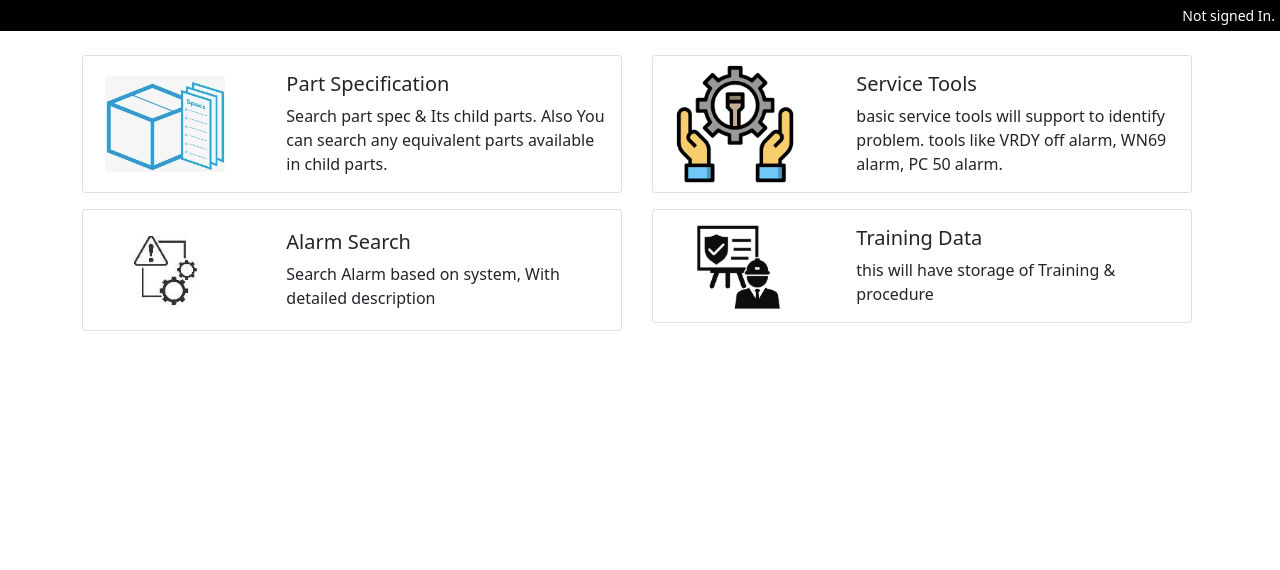
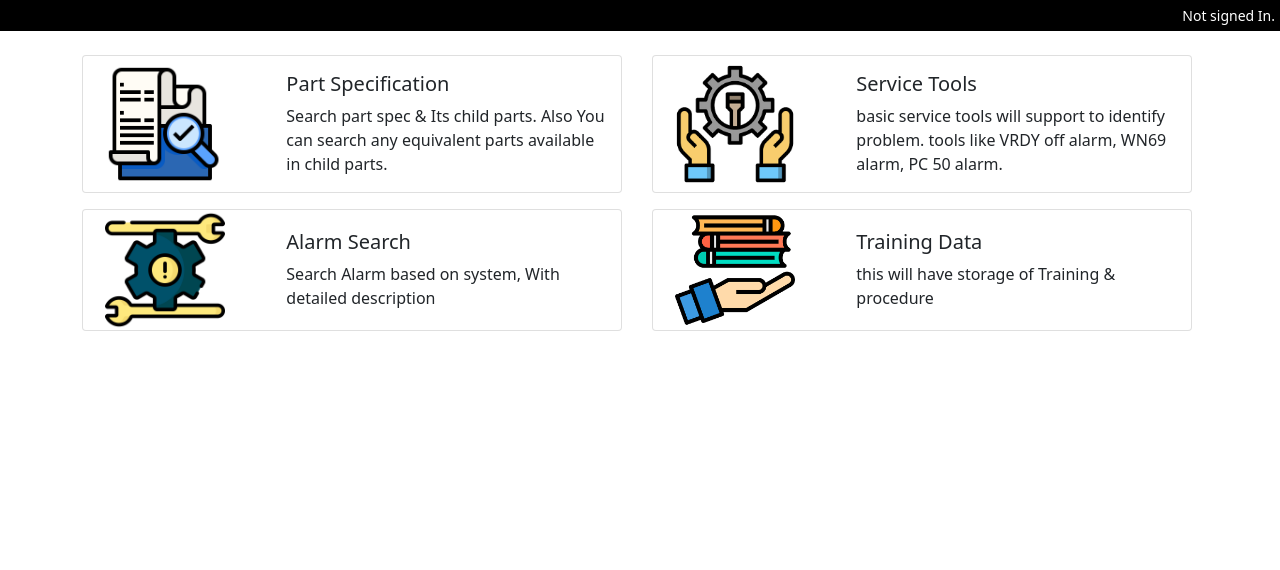
Before and after one commit to mayank180limbachiya/FKB, a Django app: page /servicesupport/ in a window 1280 px wide. Shown: the part 72-642 px from the top of the page. Run offline with Django 3.2, Linux system fonts and the light colour scheme; some libraries are stand-ins or nearby versions.

Commit message:
special character update

```diff
--- a/servicesupport/templates/servicesupport/index.html
+++ b/servicesupport/templates/servicesupport/index.html
@@ -76,7 +76,7 @@
         <div class="row no-gutters align-items-center">
           <div class="col-md-4 text-center ">
             <a href="{% url 'specification' %}" >
-            <img style="width: 120px;" src="{% static 'servicesupport/spec.png' %}" class="card-img" alt="Specification">
+            <img style="width: 120px;" src="{% static 'servicesupport/spec1.png' %}" class="card-img" alt="Specification">
               </a>
           </div>
           <div class="col-md-8">
@@ -114,7 +114,7 @@
         <div class="row no-gutters align-items-center">
           <div class="col-md-4 text-center ">
             <a href="{% url 'alarm' %}" >
-              <img style="width: 120px;" src="{% static 'servicesupport/alarm.jpg' %}" class="card-img" alt="Alarm">
+              <img style="width: 120px;" src="{% static 'servicesupport/alarm1.png' %}" class="card-img" alt="Alarm">
             </a>
           </div>
           <div class="col-md-8">
@@ -132,7 +132,7 @@
       <div class="row no-gutters align-items-center">
         <div class="col-md-4 text-center ">
           <a href="{% url 'training' %}" >
-          <img style="width: 120px;" src="{% static 'servicesupport/tain.jpg' %}" class="card-img" alt="Training">
+          <img style="width: 120px;" src="{% static 'servicesupport/tain1.png' %}" class="card-img" alt="Training">
           </a>
         </div>
         <div class="col-md-8">
--- a/servicesupport/templates/servicesupport/specification.html
+++ b/servicesupport/templates/servicesupport/specification.html
@@ -21,7 +21,7 @@
             <h5> Parent Spec:</h5>
         </div>
         <div class="col">
-            <input type="text" id="spec" maxlength="40" onkeyup="maxlenghth_specification_spec()" class="form-control" name="specno" value="{%if user_data.specno %}{{user_data.specno}}{%endif%}" placeholder="Type Parent Spec" id="specno" required>
+            <input type="text" id="spec" maxlength="40" onkeyup="maxlenghth_specification_spec()" class="form-control" name="specno" value="{%if user_data.specno %}{{user_data.value}}{%endif%}" placeholder="Type Parent Spec" id="specno" required>
         </div>
         <div class="col" >
             <button type="submit" class="btn btn-secondary" value="OK">EXEC</button>
--- a/servicesupport/views.py
+++ b/servicesupport/views.py
@@ -7,6 +7,8 @@ from django.contrib.auth.decorators import login_required, permission_required
 from django.contrib import messages
 from django.db import IntegrityError
 from django.db.models import Count
+# url handling
+from urllib.parse import quote
 import re
 
 # for Paginator << first Pre 1,2,3,4,5 Next Last >>
@@ -457,12 +459,12 @@ def alarmbyled(request):
 @login_required
 def spec(request):
     page_obj = None
-    User_input = {"specno": None, "limit": None}
+    User_input = {"specno": None, "limit": None,"value":None}
 
     if "specno" in request.GET and request.GET["specno"]:
         specno = request.GET["specno"]
         limit = request.GET["limit"]
-        User_input = {"specno": specno, "limit": limit}
+        User_input = {"specno": quote(specno), "limit": limit, "value":specno}
         search_value = specification.objects.filter(parentspec__contains=specno).all()
         paginator = Paginator(search_value, limit)
         page_number = request.GET.get("page")
```
Also changed, not shown: servicesupport/static/servicesupport/alarm1.png (added), servicesupport/static/servicesupport/spec1.png (added), servicesupport/static/servicesupport/tain1.png (added).
